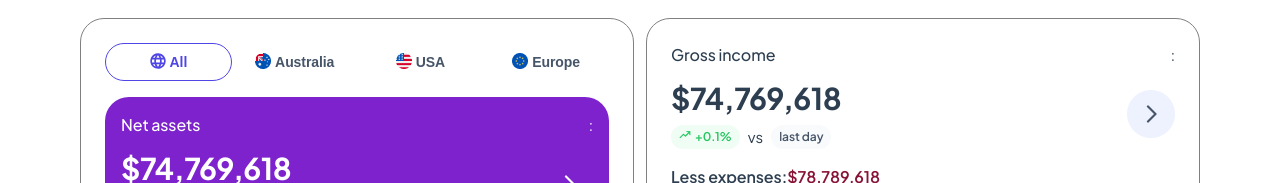
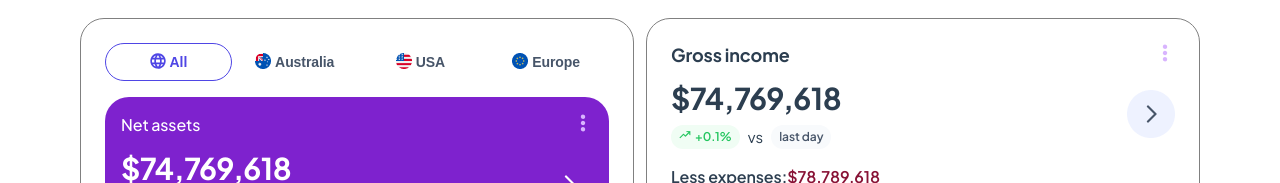
Before and after one commit to rizkybasnur/InAI, a Vue app: page / in a window 1280 px wide. Shown: the part 229-412 px from the top of the page. Built offline with nearby package versions, Linux system fonts and the light colour scheme.

Commit message:
[Bas] Fix - wrong class

```diff
--- a/src/components/CardComponent.vue
+++ b/src/components/CardComponent.vue
@@ -131,8 +131,15 @@ let dummy2Europe = ref({
     :class="white ? 'blue-60 bg-none border-card' : 'gray-0 background-color bg-purple-30'"
   >
     <div class="d-flex justify-between">
-      <div class="card-title">{{ !white ? 'Net assets' : 'Gross  income' }}</div>
-      <div>:</div>
+      <div :class="!white ? 'card-title' : 'text-lg-bold'">
+        {{ !white ? 'Net assets' : 'Gross  income' }}
+      </div>
+      <img
+        class="cursor-pointer"
+        src="@/assets/icon/DotsThreeOutlineVertical.png"
+        width="20"
+        height="20"
+      />
     </div>
     <div class="d-flex justify-between item-center">
       <div>
```
Also changed, not shown: src/assets/icon/DotsThreeOutlineVertical.png (added).
